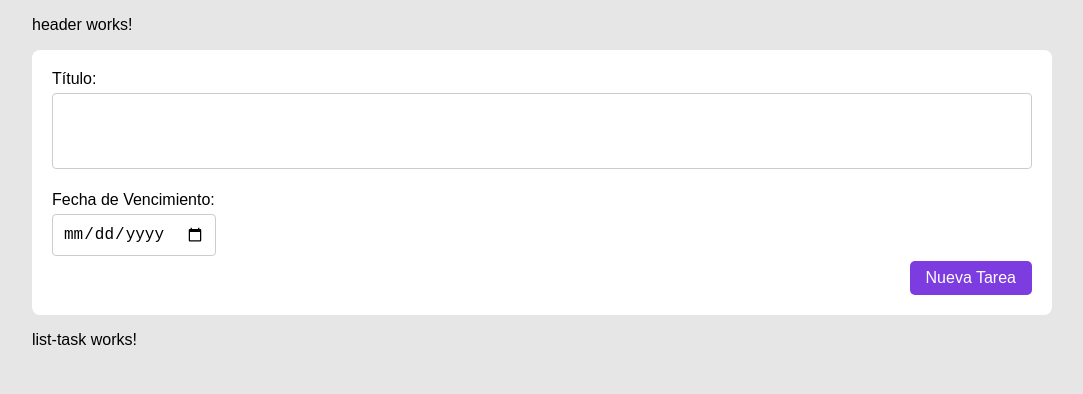
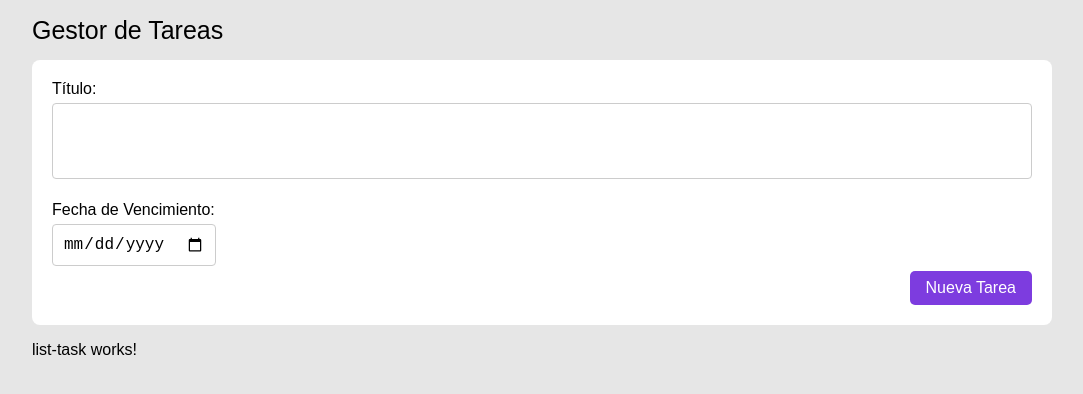
Before and after one commit to jjaramillodev/ngx-task-manager, an Angular app: page / in a window 1280 px wide. Shown: the top 394 px of the page, without its empty margins (98-1181 px from the left). Built offline with nearby package versions, Linux system fonts and the light colour scheme; a web font is replaced by a local one.

Commit message:
feat(header): actualizar el encabezado con título

```diff
--- a/src/app/tasks/components/header/header.component.html
+++ b/src/app/tasks/components/header/header.component.html
@@ -1 +1,3 @@
-<p>header works!</p>
+<header>
+  <h1>Gestor de Tareas</h1>
+</header>
--- a/src/app/tasks/components/header/header.component.scss
+++ b/src/app/tasks/components/header/header.component.scss
@@ -0,0 +1,11 @@
+header {
+  display: flex;
+  align-items: center;
+  height: 60px;
+}
+
+h1 {
+  font-size: 1.562rem;
+  font-weight: 500;
+  margin: 0;
+}
```
